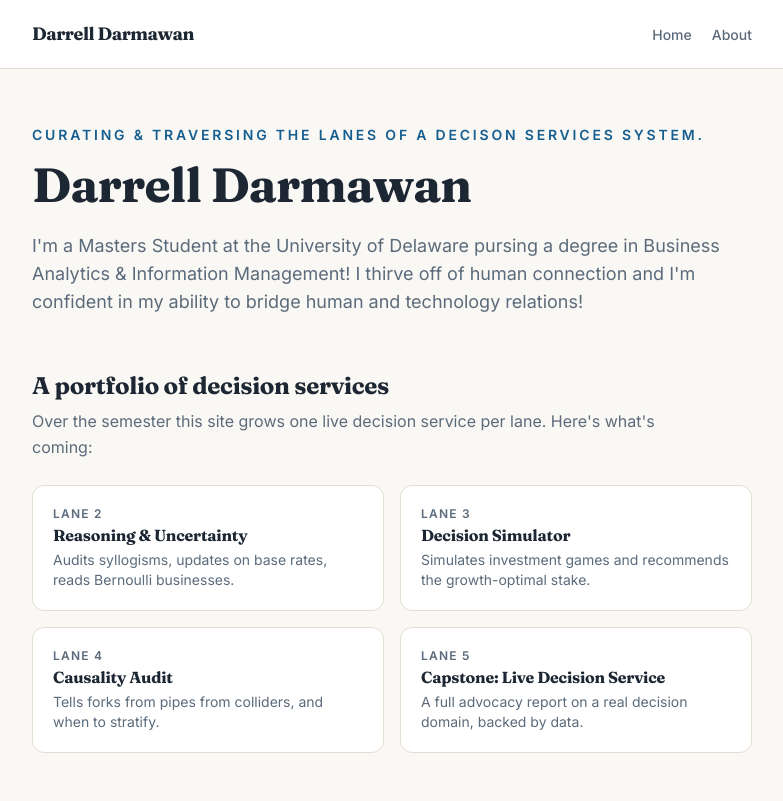
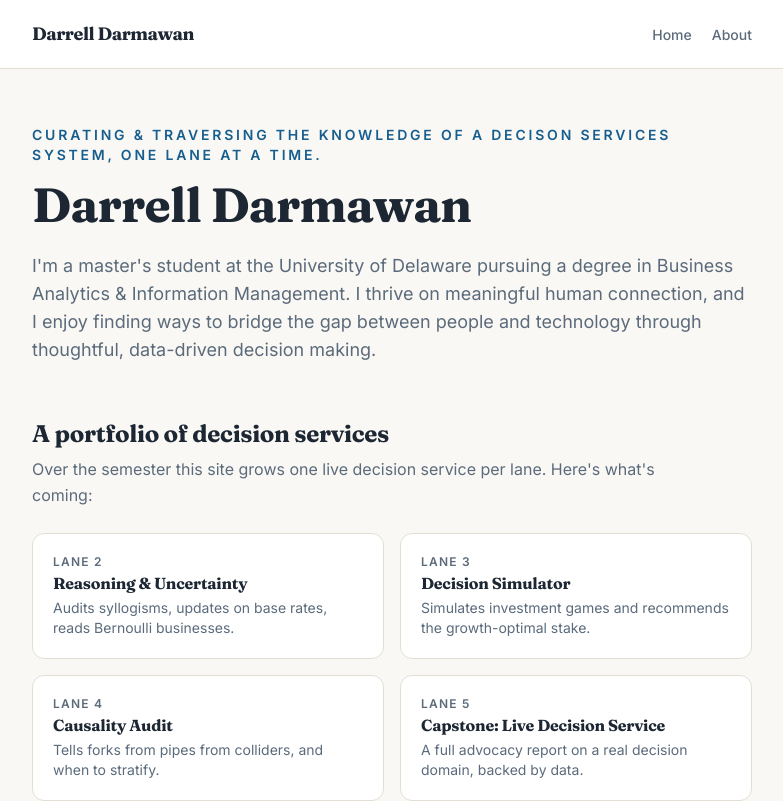
Before and after one commit to relldarm/my-site, a Next.js app: page / in a window 1280 px wide. Shown: the top 801 px of the page, without its empty margins (248-1031 px from the left). Built offline with nearby package versions, Linux system fonts and the light colour scheme; no server answers; the database is empty.

Commit message:
Polish profile content

```diff
--- a/src/profile.ts
+++ b/src/profile.ts
@@ -52,13 +52,13 @@
   rosterVisibility: "class" as "class" | "professor-only",
 
   /** A one-line tagline for your home page. Make it yours. */
-  tagline: "Curating & Traversing the lanes of a Decison Services System.",
+  tagline: "Curating & Traversing the knowledge of a Decison Services System, one lane at a time.",
 
   /**
    * A short bio for your home page: two or three sentences, written like
    * a person, not a resume. What are you studying? What do you care about?
    */
-  bio: "I'm a Masters Student at the University of Delaware pursing a degree in Business Analytics & Information Management! I thirve off of human connection and I'm confident in my ability to bridge human and technology relations!",
+  bio: "I'm a master's student at the University of Delaware pursuing a degree in Business Analytics & Information Management. I thrive on meaningful human connection, and I enjoy finding ways to bridge the gap between people and technology through thoughtful, data-driven decision making.",
 
   /**
    * Your GitHub repo URL. The course platform reads this from /api/health to
```
